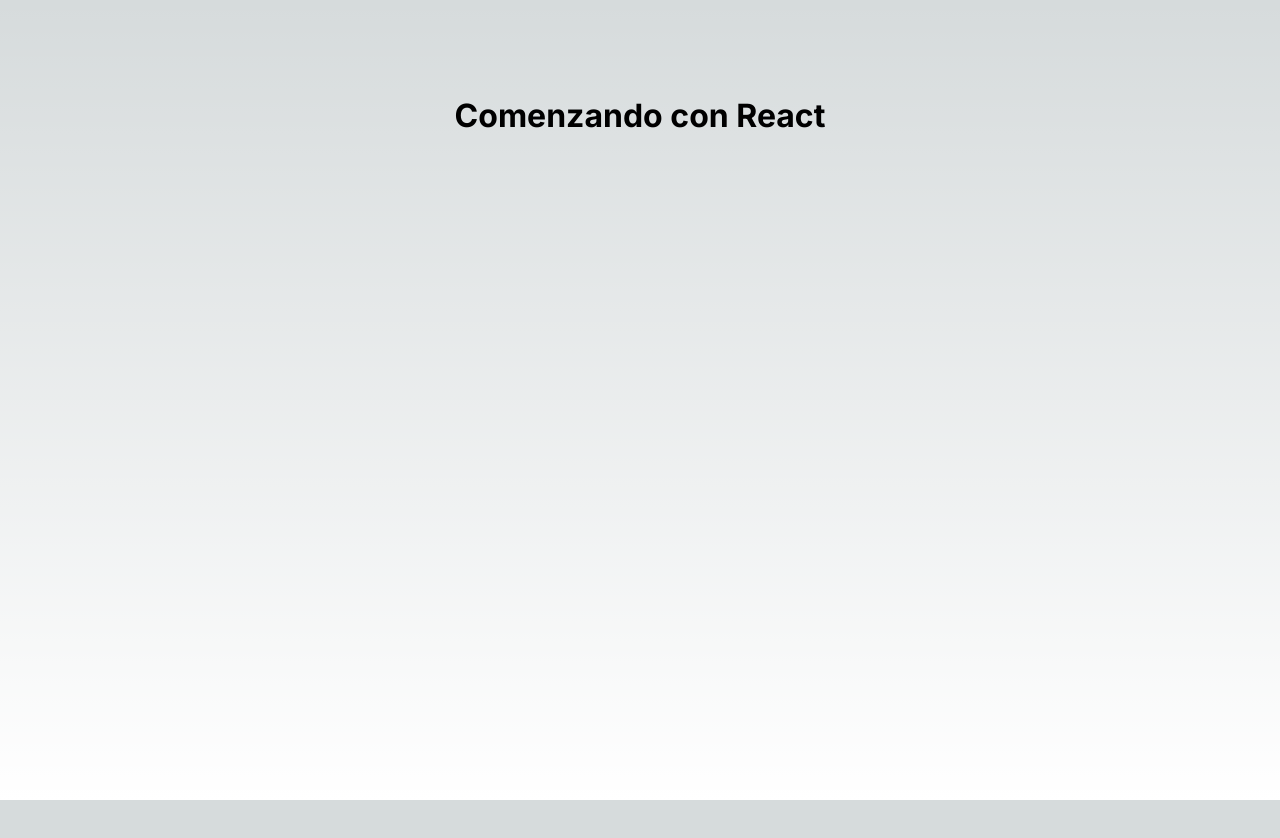
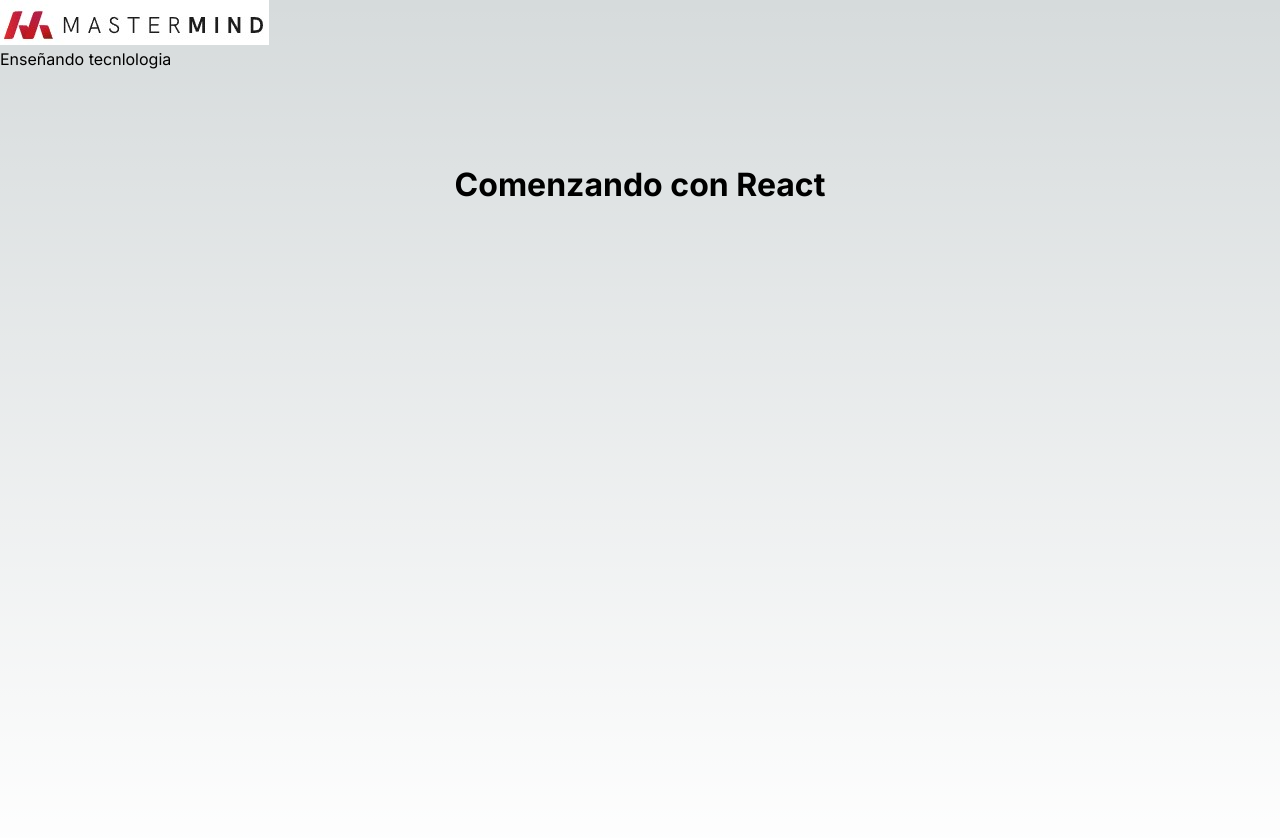
Before and after one commit to pacogomezarnal/esqueletoReact, a Next.js app: page / in a window 1280 px wide. Shown: the top 838 px of the page. Before the commit the page ends 800 px from the top, so only its background shows below. Built offline with nearby package versions, Linux system fonts and the light colour scheme.

Commit message:
Primer componente

```diff
--- /dev/null
+++ b/app/components/banner.js
@@ -0,0 +1,11 @@
+
+const Banner = () =>{
+    return(
+        <header>
+            <div><img src="./logo.jpg" alt="Logo Esqueleto"></img></div>
+            <div>Enseñando tecnlologia</div>
+        </header>
+    )
+
+  };
+  export default Banner;
--- a/app/page.js
+++ b/app/page.js
@@ -1,10 +1,14 @@
 import Image from 'next/image'
+import Banner from './components/Banner'
 import styles from './page.module.css'
 
 export default function Home() {
   return (
-    <main className={styles.main}>
-      <h1>Comenzando con React</h1>
-    </main>
+    <>
+      <Banner/>
+      <main className={styles.main}>
+        <h1>Comenzando con React</h1>
+      </main>
+    </>
   )
 }
```
Also changed, not shown: public/logo.jpg (added).
